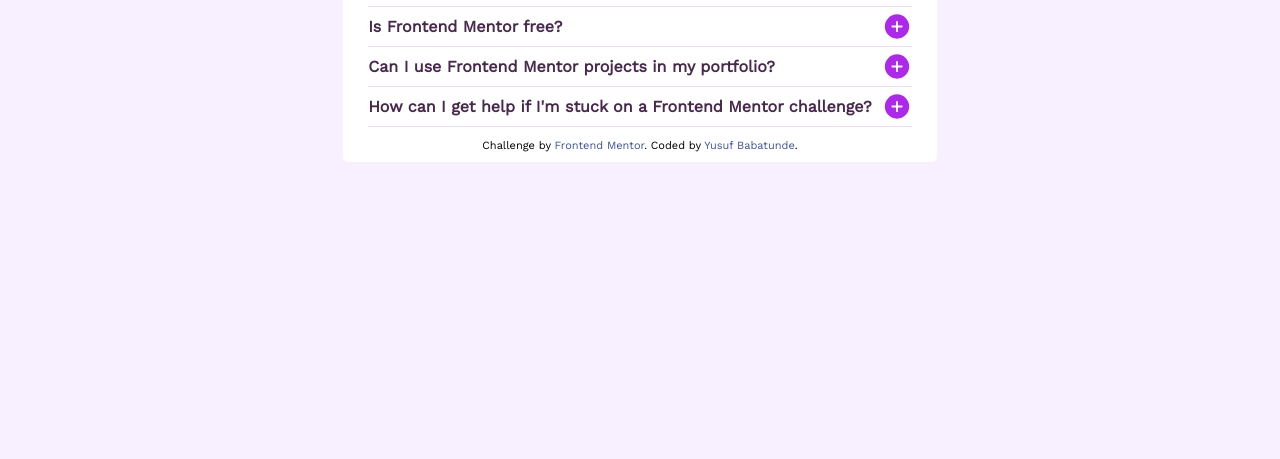
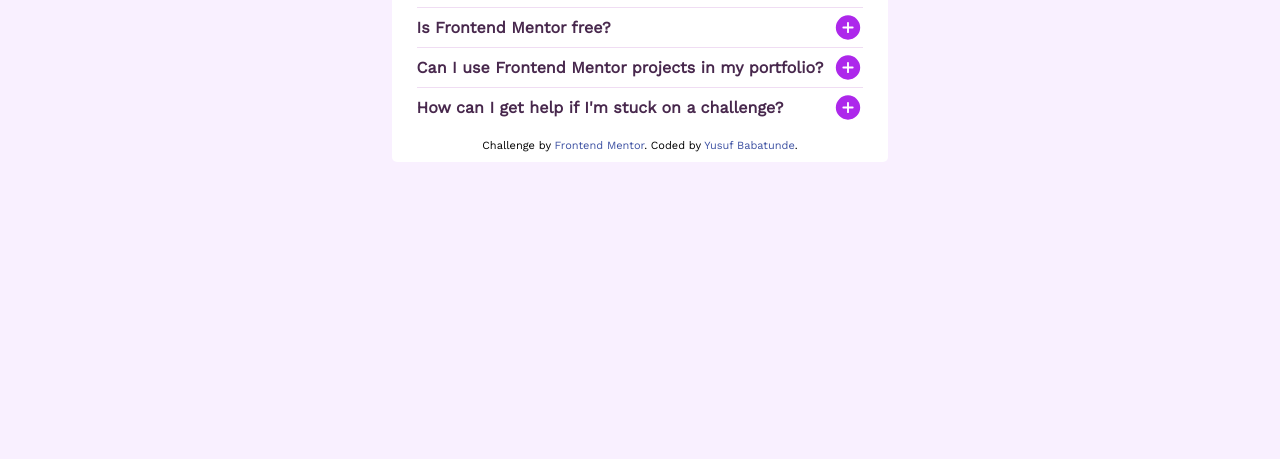
Before and after one commit to owocoded/FAQ-Accordion, a plain HTML site: page index.html in a window 1280 px wide. Shown: the part 341-800 px from the top of the page. Drawn offline with Linux system fonts and the light colour scheme.

Commit message:
Update index.html

```diff
--- a/index.html
+++ b/index.html
@@ -53,9 +53,9 @@
             potential employers!
           </p>
         </div>
-        <div class="faq">
+        <div class="faq" style="border: none;">
           <div class="question">
-            <h3>How can I get help if I'm stuck on a Frontend Mentor challenge?</h3>
+            <h3>How can I get help if I'm stuck on a challenge?</h3>
             <img src="assets/images/icon-plus.svg" alt="">
           </div>
           <p>
```
